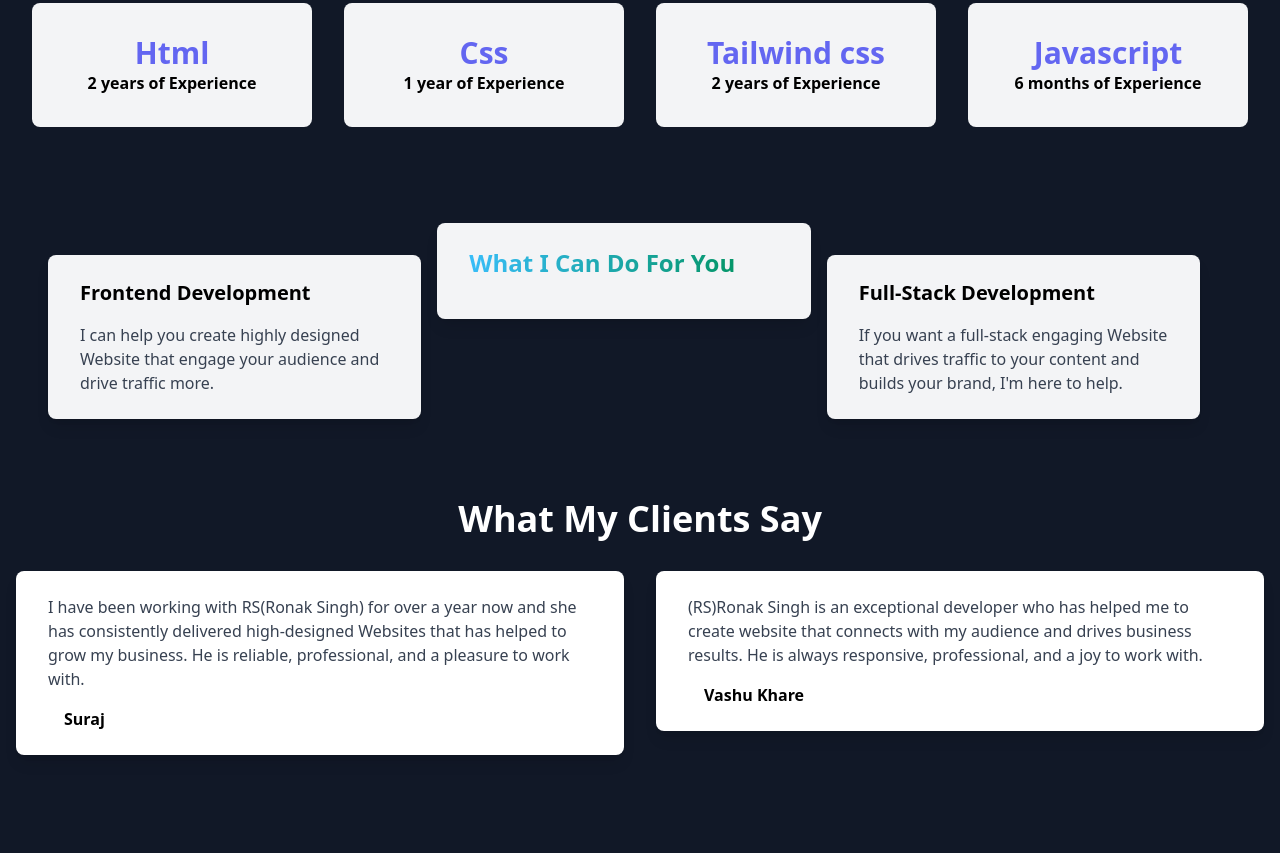
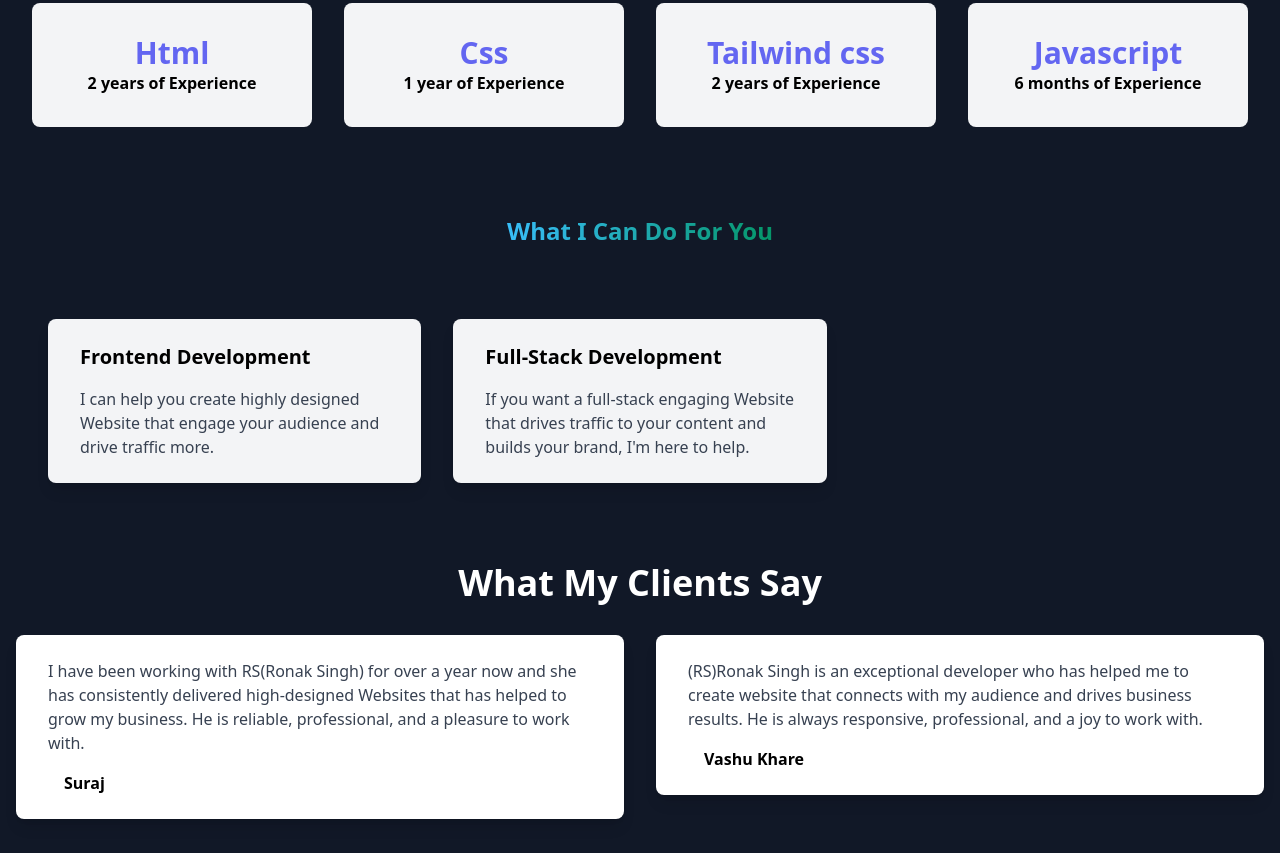
Before and after one commit to Indiancoderr/Ronak-Portfolio, a plain HTML site: page index.html in a window 1280 px wide. Shown: the part 1047-1900 px from the top of the page. Drawn offline with nearby package versions, Linux system fonts and the light colour scheme.

Commit message:
Update index.html

```diff
--- a/index.html
+++ b/index.html
@@ -5,7 +5,7 @@
                 <meta http-equiv="X-UA-comatible" content="IE edge">
                 <meta name="viewport" content="width=device=width, initial-scale=1.0">
                 <script src="https://cdn.tailwindcss.com"></script>
-                       <link rel ="icon" href="ronak.jpg" type="image/x-icon" />
+                       <link rel ="icon" href="ronak.jpg"  type="image/x-icon" />
             <link rel="canonical" href="https://indiancoderr.github.io/Ronak-Portfolio/"/>
   </head>
 
@@ -108,11 +108,21 @@
   </div>
    <!--Close Static of website-->
 
+   <center>
+   <h1 class="py-10 mb-4 text-2xl font-extrabold text-gray-900 dark:text-white "><span class="text-transparent bg-clip-text bg-gradient-to-r to-emerald-600 from-sky-400">What I Can Do For You</span></h1> </div></div></div>
 
-   <div id="Services"  class="bg-gray-900 py-20">
+   </center>
+
+   <div id="Services"  class="bg-gray-900 py-4">
+
     <div class="container mx-auto px-4 md:px-12">
 
+
+
       <div class="flex flex-col  md:flex-row md:-mx-4">
+
+
+
         <div class="md:w-1/3 ease-in  duration-300 hover:-translate-y-2 md:px-4 mb-8 md:mb-0">
           <div class="rounded-lg bg-gray-100 shadow-lg py-6 px-8">
             <div class="mb-4">
@@ -122,7 +132,7 @@
             <p class="text-gray-700">I can help you create highly designed Website that engage your audience and drive traffic more.</p>
           </div>
         </div>
-        <div class="md:w-1/3 -mx-4 ease-in  duration-300 -translate-y-8 md:px-4 mb-8 md:mb-0">
+        <div class="md:w-1/3 hidden  -mx-4 ease-in  duration-300 -translate-y-8 md:px-4 mb-8 md:mb-0">
           <div class="rounded-lg bg-gray-100 shadow-lg py-6 px-8">
             <div class="mb-4">
               <h1 class="mb-4 text-2xl font-extrabold text-gray-900 dark:text-white "><span class="text-transparent bg-clip-text bg-gradient-to-r to-emerald-600 from-sky-400">What I Can Do For You</span></h1> </div></div></div>
```
